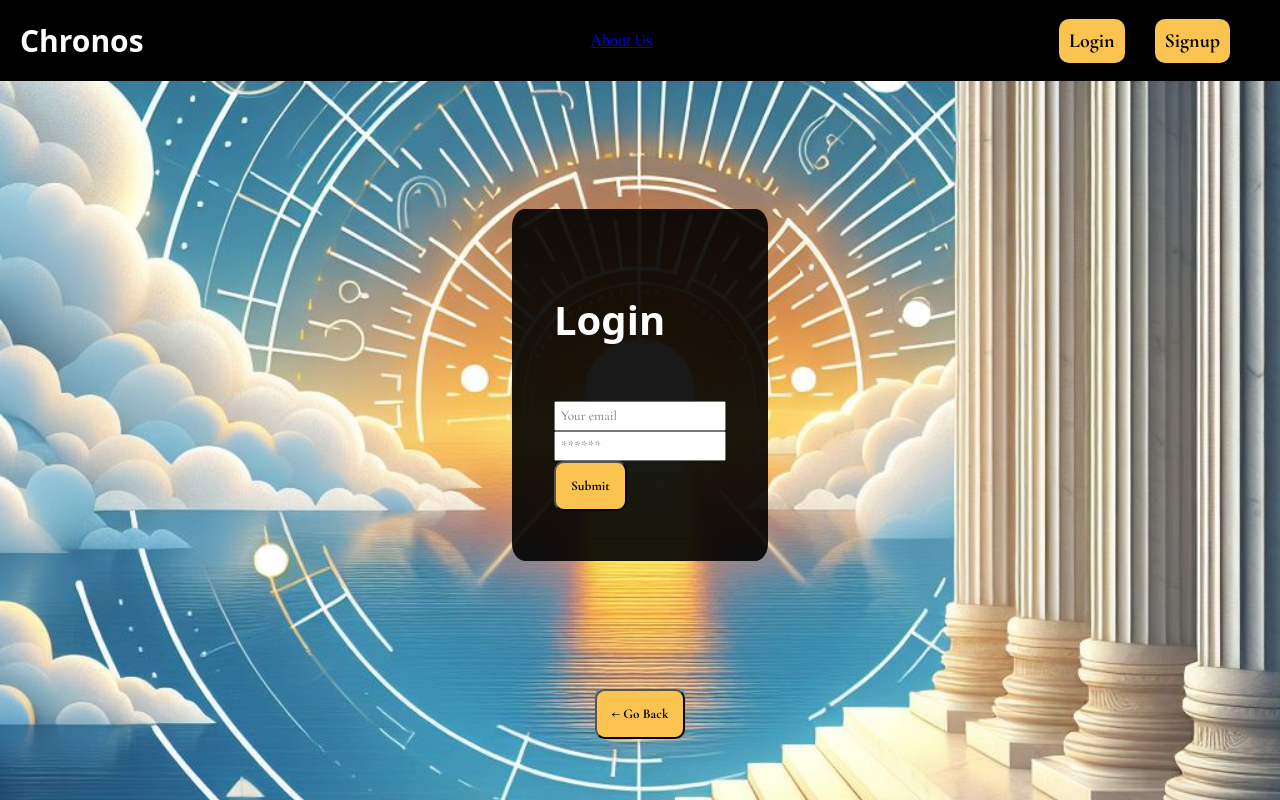
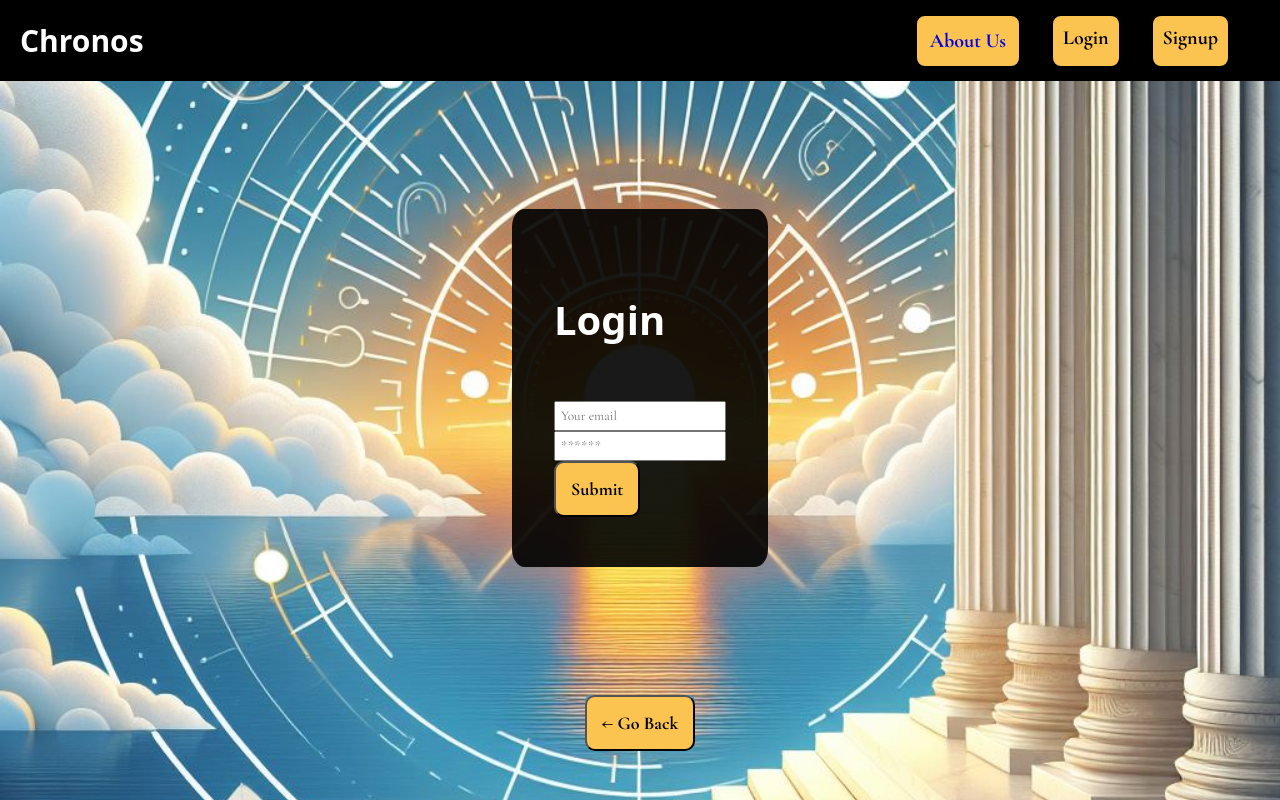
Before and after one commit to m-beke/chronos, a React (Vite) app in the folder client/: page /login in a window 1280 px wide. Built offline with nearby package versions, Linux system fonts and the light colour scheme; a web font is replaced by a local one.

Commit message:
updated css styling

```diff
--- a/client/src/components/Footer/index.jsx
+++ b/client/src/components/Footer/index.jsx
@@ -8,7 +8,7 @@ const Footer = () => {
       <div className="container text-center mb-5">
         {location.pathname !== '/' && (
           <button
-            className="btn btn-dark mb-3"
+            className="back-btn"
             onClick={() => navigate(-1)}
           >
             &larr; Go Back
--- a/client/src/components/Header/index.jsx
+++ b/client/src/components/Header/index.jsx
@@ -16,24 +16,19 @@ const Header = () => {
             <h1 className="m-0">Chronos</h1>
           </Link>
         </div>
-        <div>
-        <ul className="header-nav">
-            <li className="nav-item">
+        <div className='nav-btn'>
+        <div className='user-link'>
           <Link to="aboutus" className="nav-link">
             About Us
           </Link>
-            </li>
-          </ul>
         </div>
-
-        <div>
         {Auth.loggedIn() ? (
           <>
             <Link className="user-link" to="/me">
               {/* Run the getProfile() method to get access to the unencrypted token value in order to retrieve the user's username  */}
               {Auth.getProfile().authenticatedPerson.username}'s Profile
             </Link>
-              <button className="btn btn-lg btn-light m-2" onClick={logout}>
+            <button className="logout-btn" onClick={logout}>
               Logout
             </button>
           </>
--- a/client/src/index.css
+++ b/client/src/index.css
@@ -2,7 +2,7 @@ body {
   background-image: url('../src/assets/images/chronos_bg.jfif');
   background-repeat: no-repeat;
   background-position: center;
-  background-size: cover;
+  background-size: 100%;
   margin: 0px;
 }
 
@@ -27,19 +27,45 @@ body {
   text-decoration: none;
 }
 
+.header-logo a:hover {
+  color: #FBC450;
+  text-shadow: 0 0 8px white;
+}
+
+.nav-btn {
+  display: flex;
+}
+
+.nav-link {
+  text-decoration: none;
+}
+
 .user-link {
   font-family: "Cormorant Garamond", serif;
   font-weight: bold;
   background-color: #FBC450;
   color: black;
   text-decoration: none;
+  font-size: 20px;
+  font-weight: bold;
   padding: 13px;
   border-radius: 10px;
   margin-right: 30px;
+  border: 2px solid black;
+}
 
+.user-link a:visited {
+  color: black;
+  text-decoration: none;
+}
+
+.user-link:hover {
+  text-decoration: underline;
+  box-shadow: 0px 0px 10px 5px white;
 }
 
 .login-signup {
+  display: flex;
   font-family: "Cormorant Garamond", serif;
   font-size: 20px;
   font-weight: bold;
@@ -52,7 +78,7 @@ body {
   padding: 10px;
   border-radius: 10px;
   margin-right: 30px;
-
+  border: 2px solid black;
 }
 
 .login-signup a:visited {
@@ -60,19 +86,25 @@ body {
 
 }
 
-.about-link {
-  background-color: #FBC450;
-  color: black;
-  text-decoration: none;
-  padding: 10px;
-  border-radius: 10px;
-  font-family: "Cormorant Garamond", serif;
+.login-signup a:hover {
+  text-decoration: underline;
+  box-shadow: 0px 0px 10px 5px white;
+}
+
+.logout-btn {
+  font-size: 20px;
   font-weight: bold;
 }
 
-.about-link a:visited {
-  color: black;
-  text-decoration: none;
+
+.back-btn {
+  font-size: 18px;
+}
+
+button:hover {
+  text-decoration: underline;
+  box-shadow: 0px 0px 10px 5px white;
+  cursor: pointer;
 }
 
 footer {
--- a/client/src/pages/AboutUs.jsx
+++ b/client/src/pages/AboutUs.jsx
@@ -11,8 +11,8 @@ function AboutUs() {
       <div className="about-us-card">
         <h2>Matthew Beke</h2>
         <a href="https://github.com/m-beke">GitHub</a>
-        <a href="">Portfolio</a>
-        <a href="">LinkedIn</a>
+        <a href="https://mbeke.netlify.app/">Portfolio</a>
+        <a href="https://www.linkedin.com/in/matt-beke-a3679740/">LinkedIn</a>
       </div>
       <div className="about-us-card">
         <h2>Kevin Hunt</h2>
--- a/client/src/pages/Home.jsx
+++ b/client/src/pages/Home.jsx
@@ -20,9 +20,7 @@ const Home = () => {
       <header className="bg-primary text-light mb-4 py-3 flex-row align-center">
         <div className="home-card">
           <div className="home-logo">
-            <Link to="/">
-              <h1 className="m-0">Chronos</h1>
-            </Link>
+            <h1 className="m-0">Chronos</h1>
           </div>
           <div className="home-sub">
             <h2>A Simple Calendar App</h2>
--- a/client/src/pages/Login.jsx
+++ b/client/src/pages/Login.jsx
@@ -71,7 +71,7 @@ const Login = (props) => {
                   onChange={handleChange}
                 />
                 <button
-                  className="btn btn-block btn-primary"
+                  className="login-submit"
                   style={{ cursor: 'pointer' }}
                   type="submit"
                 >
--- a/client/src/pages/Signup.jsx
+++ b/client/src/pages/Signup.jsx
@@ -79,7 +79,7 @@ const Signup = () => {
                   onChange={handleChange}
                 />
                 <button
-                  className="btn btn-block btn-primary"
+                  className="signup-submit"
                   style={{ cursor: 'pointer' }}
                   type="submit"
                 >
--- a/client/src/styles/home.css
+++ b/client/src/styles/home.css
@@ -1,27 +1,23 @@
-
 .home-card {
-    display:flex;
+  display: flex;
   flex-direction: column;
   background-color: rgba(0, 0, 0, .9);
   padding: 30px;
-    margin-top:10%;
-    margin-left:35%;
+  margin-top: 10%;
+  /* max-width: 70%;
+    min-width: 70%; */
+  margin-left: 35%;
   margin-right: 35%;
   border-radius: 5%;
 }
 
-  .home-logo a {
+.home-logo {
   font-family: "Caesar Dressing", system-ui;
   display: flex;
   justify-content: center;
   color: white;
   text-decoration: none;
   font-size: 60px;
-  }
-
-  .home-logo a:visited {
-    color: white;
-    text-decoration: none;
 }
 
 .home-sub {
@@ -47,11 +43,16 @@
   text-decoration: none;
   padding: 15px;
   border-radius: 10px;
-
+  border: 2px solid black;
 }
 
 .home-login-signup a:visited {
   text-decoration: none;
+}
+
+.home-login-signup a:hover {
+  text-decoration: underline;
+  box-shadow: 0px 0px 10px 5px white;
 }
 
 .calendar-btn {
@@ -63,5 +64,12 @@
   text-decoration: none;
   padding: 15px;
   border-radius: 10px;
+  font-size: 20px;
   font-weight: bold;
+  border: 2px solid black;
 }
+
+.calendar-btn:hover {
+  text-decoration: underline;
+  box-shadow: 0px 0px 10px 5px white;
+}
--- a/client/src/styles/login.css
+++ b/client/src/styles/login.css
@@ -29,7 +29,16 @@
     color: white;
     font-family: "Cormorant Garamond", serif;
     font-weight: bold;
+}
 
+.login-submit {
+    font-size: 18px;
+    font-weight: bold;
+}
+
+.login-submit:hover {
+    text-decoration: underline;
+  box-shadow: 0px 0px 10px 5px white;
 }
 
 button {
--- a/client/src/styles/signup.css
+++ b/client/src/styles/signup.css
@@ -32,6 +32,16 @@
 
 }
 
+.signup-submit {
+    font-size: 18px;
+    font-weight: bold;
+}
+
+.signup-submit:hover {
+    text-decoration: underline;
+  box-shadow: 0px 0px 10px 5px white;
+}
+
 button {
     font-family: "Cormorant Garamond", serif;
     font-weight: bold;
```
Lines whose indentation alone changed are shown as unchanged.
